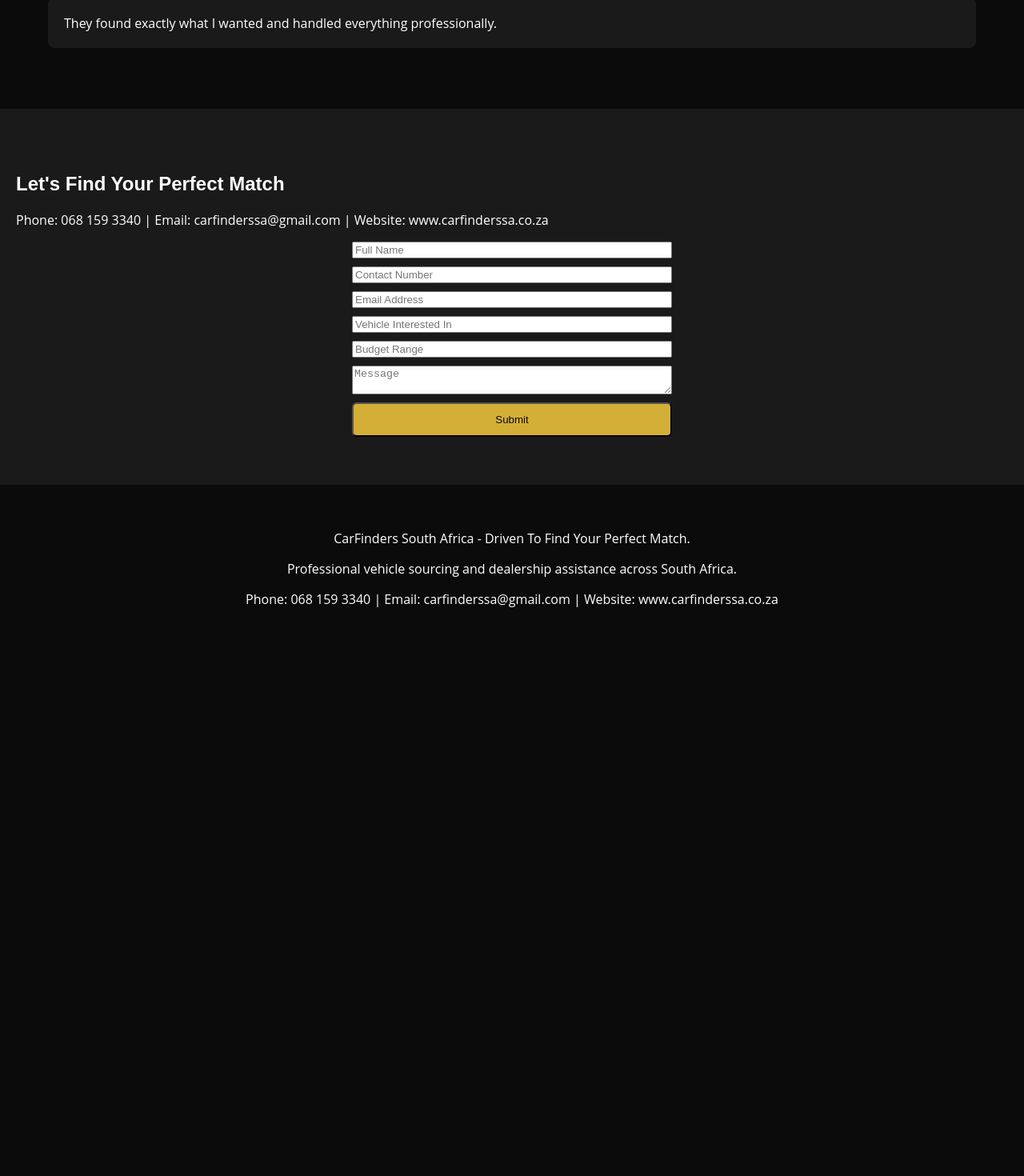
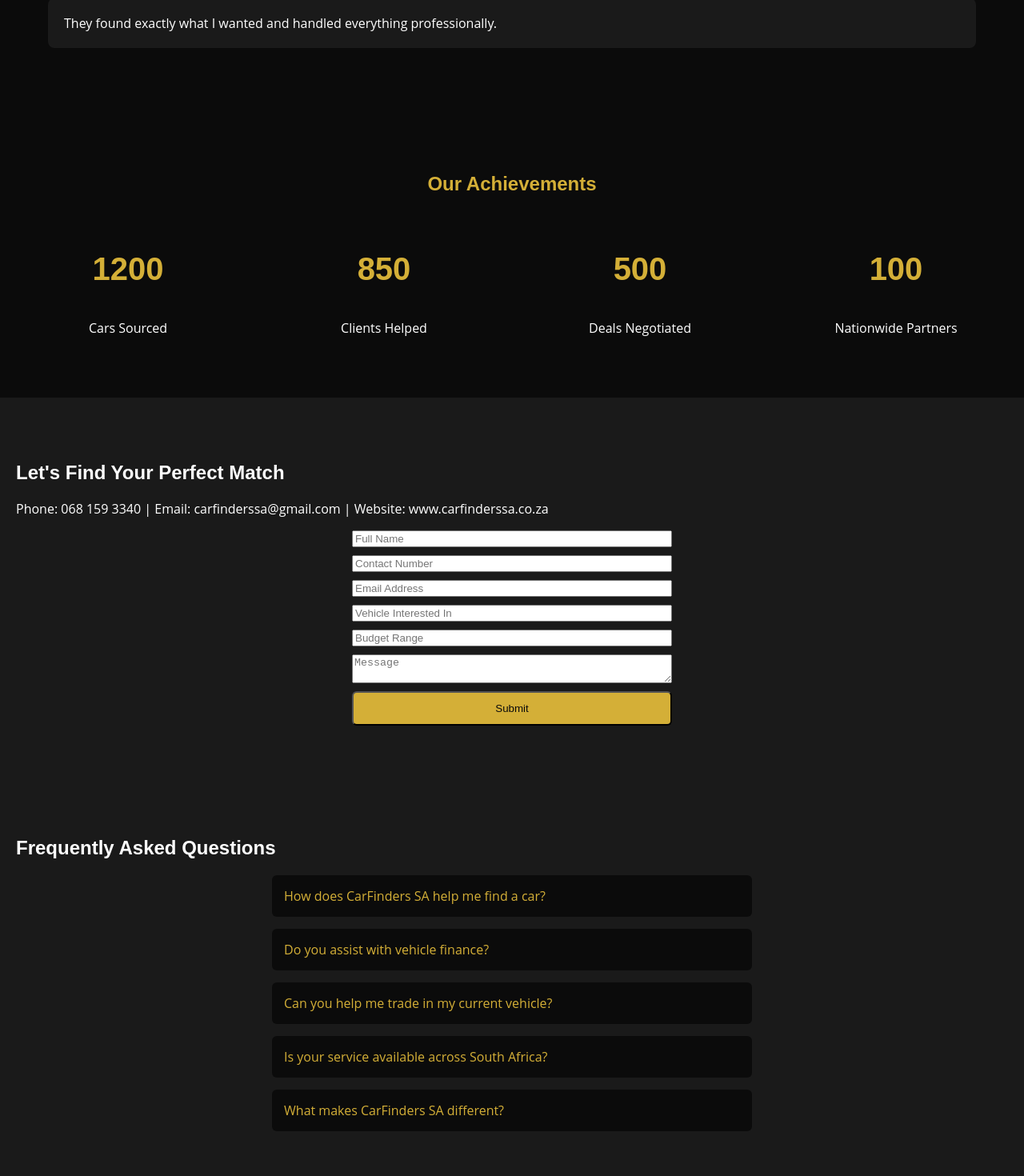
Before and after one commit to MphoJr/Carfinders-sa, a React (Create React App) app: page / in a window 1280 px wide. Shown: the part 2680-4150 px from the top of the page at 80% size. Before the commit the page ends 3496 px from the top, so only its background shows below. Built offline with nearby package versions, Linux system fonts and the light colour scheme.

Commit message:
Add Counters and FAQ components to enhance user engagement and information accessibility

```diff
--- a/src/App.js
+++ b/src/App.js
@@ -10,6 +10,8 @@
 import Footer from "./components/Footer";
 import WhatsAppButton from "./components/WhatsAppButton";
 import ContactBar from "./components/ContactBar";
+import FAQ from "./components/FAQ";
+import Counters from "./components/Counters";
 
 import "./styles/global.css";
 
@@ -24,9 +26,13 @@
       <HowItWorks />
       <Finance />
       <Testimonials />
+      <Counters />
       <Contact />
+      <FAQ />
+
       <Footer />
       <WhatsAppButton />
+
       <ContactBar />
     </>
   );
--- /dev/null
+++ b/src/components/Counters.jsx
@@ -0,0 +1,57 @@
+import { useEffect, useState } from "react";
+
+export default function Counters() {
+  const stats = [
+    { label: "Cars Sourced", target: 1200 },
+    { label: "Clients Helped", target: 850 },
+    { label: "Deals Negotiated", target: 500 },
+    { label: "Nationwide Partners", target: 100 },
+  ];
+
+  const [counts, setCounts] = useState(stats.map(() => 0));
+
+  useEffect(() => {
+    const interval = setInterval(() => {
+      setCounts((prev) =>
+        prev.map((count, i) =>
+          count < stats[i].target
+            ? count + Math.ceil(stats[i].target / 100)
+            : stats[i].target,
+        ),
+      );
+    }, 30);
+
+    return () => clearInterval(interval);
+  }, []);
+
+  return (
+    <section
+      id="counters"
+      style={{
+        padding: "60px 20px",
+        background: "var(--black)",
+        textAlign: "center",
+      }}
+    >
+      <h2 style={{ color: "var(--gold)" }}>Our Achievements</h2>
+      <div
+        style={{
+          display: "flex",
+          flexWrap: "wrap",
+          justifyContent: "center",
+          gap: "40px",
+          marginTop: "30px",
+        }}
+      >
+        {stats.map((s, i) => (
+          <div key={i} style={{ flex: "1 1 200px", color: "var(--white)" }}>
+            <h3 style={{ fontSize: "2.5rem", color: "var(--gold)" }}>
+              {counts[i]}
+            </h3>
+            <p>{s.label}</p>
+          </div>
+        ))}
+      </div>
+    </section>
+  );
+}
--- /dev/null
+++ b/src/components/FAQ.jsx
@@ -0,0 +1,77 @@
+import { useState } from "react";
+
+export default function FAQ() {
+  const faqs = [
+    {
+      question: "How does CarFinders SA help me find a car?",
+      answer:
+        "We source vehicles nationwide, compare deals, and negotiate with trusted dealerships to secure the best option for you.",
+    },
+    {
+      question: "Do you assist with vehicle finance?",
+      answer:
+        "Yes, we connect clients with trusted finance partners to make vehicle ownership more accessible and convenient.",
+    },
+    {
+      question: "Can you help me trade in my current vehicle?",
+      answer:
+        "Absolutely. We simplify the trade-in process and ensure you get fair value for your vehicle.",
+    },
+    {
+      question: "Is your service available across South Africa?",
+      answer:
+        "Yes, we work with dealerships nationwide to help you find your perfect match.",
+    },
+    {
+      question: "What makes CarFinders SA different?",
+      answer:
+        "We provide a luxury, stress-free customer experience with professional support and better deal negotiation.",
+    },
+  ];
+
+  const [openIndex, setOpenIndex] = useState(null);
+
+  const toggleFAQ = (index) => {
+    setOpenIndex(openIndex === index ? null : index);
+  };
+
+  return (
+    <section
+      id="faq"
+      style={{ padding: "60px 20px", background: "var(--charcoal)" }}
+    >
+      <h2>Frequently Asked Questions</h2>
+      <div style={{ maxWidth: "600px", margin: "auto" }}>
+        {faqs.map((faq, i) => (
+          <div key={i} style={{ marginBottom: "15px" }}>
+            <div
+              onClick={() => toggleFAQ(i)}
+              style={{
+                cursor: "pointer",
+                background: "var(--black)",
+                padding: "15px",
+                borderRadius: "6px",
+                color: "var(--gold)",
+              }}
+            >
+              {faq.question}
+            </div>
+            {openIndex === i && (
+              <div
+                style={{
+                  background: "var(--soft-gold)",
+                  padding: "15px",
+                  borderRadius: "6px",
+                  marginTop: "5px",
+                  color: "var(--black)",
+                }}
+              >
+                {faq.answer}
+              </div>
+            )}
+          </div>
+        ))}
+      </div>
+    </section>
+  );
+}
```
